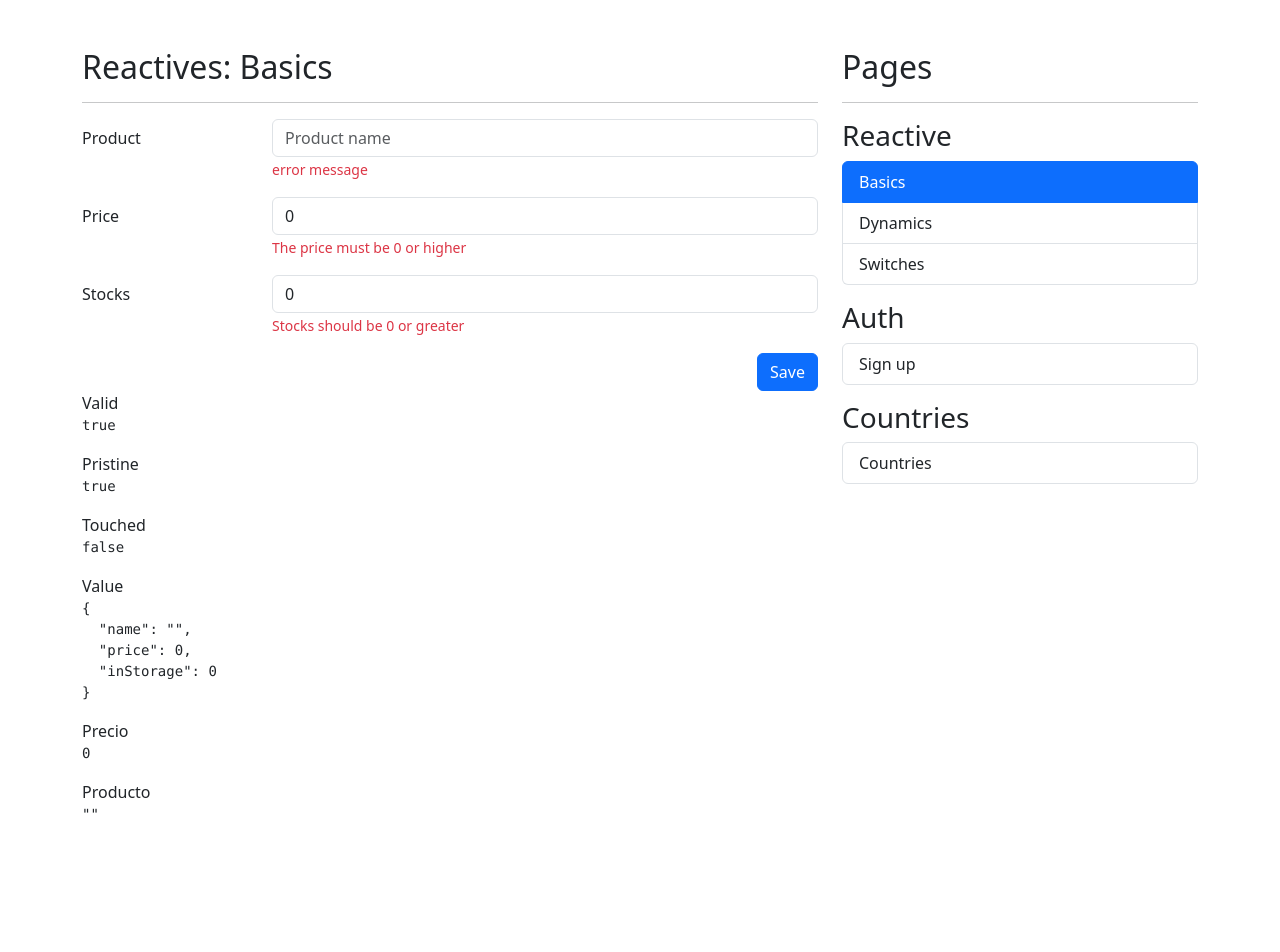
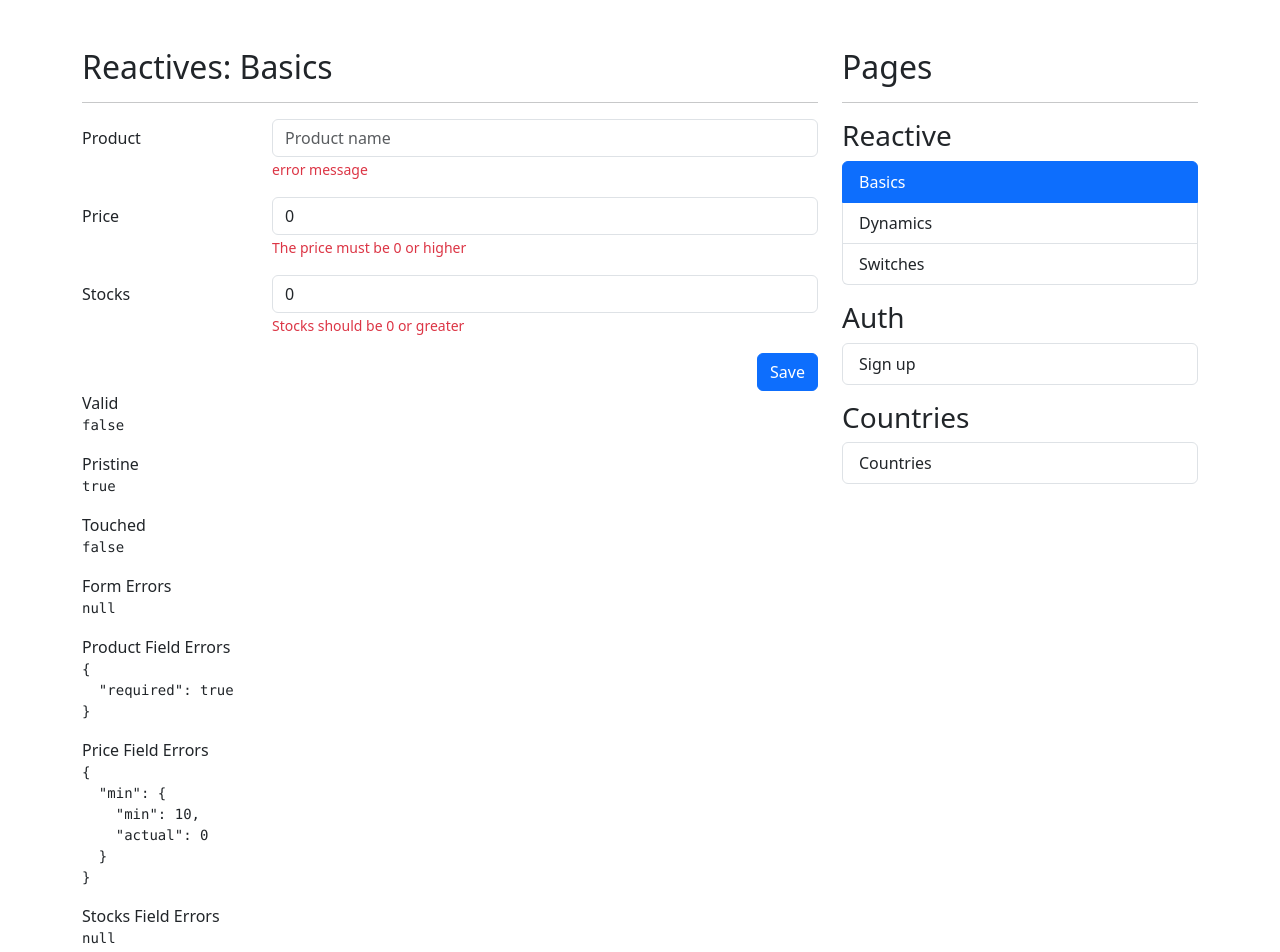
Before and after one commit to relicary/reactive-forms-app, an Angular app: page /reactive/basic in a window 1280 px wide. Shown: the top 952 px of the page. Before the commit the page ends 841 px from the top, so only its background shows below. Built offline with nearby package versions, Linux system fonts and the light colour scheme.

Commit message:
FORMS: Added Sync Validators

```diff
--- a/src/app/reactive/pages/basic-page/basic-page.component.html
+++ b/src/app/reactive/pages/basic-page/basic-page.component.html
@@ -84,6 +84,18 @@
         <span>Touched</span>
         <pre>{{ myForm.touched| json }}</pre>
 
+        <span>Form Errors</span>
+        <pre>{{ myForm.errors | json }}</pre>
+
+        <span>Product Field Errors</span>
+        <pre>{{ myForm.controls.name.errors | json }}</pre>
+
+        <span>Price Field Errors</span>
+        <pre>{{ myForm.controls.price.errors | json }}</pre>
+
+        <span>Stocks Field Errors</span>
+        <pre>{{ myForm.controls.inStorage.errors | json }}</pre>
+
         <span>Value</span>
         <pre>{{ myForm.value | json }}</pre>
 
--- a/src/app/reactive/pages/basic-page/basic-page.component.ts
+++ b/src/app/reactive/pages/basic-page/basic-page.component.ts
@@ -1,6 +1,6 @@
 import { JsonPipe } from '@angular/common';
 import { Component, inject } from '@angular/core';
-import { FormBuilder, ReactiveFormsModule } from '@angular/forms';
+import { FormBuilder, ReactiveFormsModule, Validators } from '@angular/forms';
 
 @Component({
   selector: 'app-basic-page',
@@ -12,19 +12,29 @@ export class BasicPageComponent {
   private formBuilder = inject(FormBuilder);
 
   myForm = this.formBuilder.group({
-    name: [''],
-    price: [0],
-    inStorage: [0],
+    name: [
+      '',
+      /* Sync Validators*/
+      [
+        Validators.required,
+        Validators.minLength(3)
+      ],
+      /* Async Validators */ [],
+    ],
+    price: [
+      0,
+      [
+        Validators.required,
+        Validators.min(10)
+      ]
+    ],
+    inStorage: [
+      0,
+      [
+        Validators.required,
+        Validators.min(0)
+      ]
+    ],
   });
 
-  /*
-  myForm = new FormGroup(
-    {
-      name: new FormControl(''),
-      price: new FormControl(0),
-      inStorage: new FormControl(0),
-    }
-  );
-  */
-
 }
```
